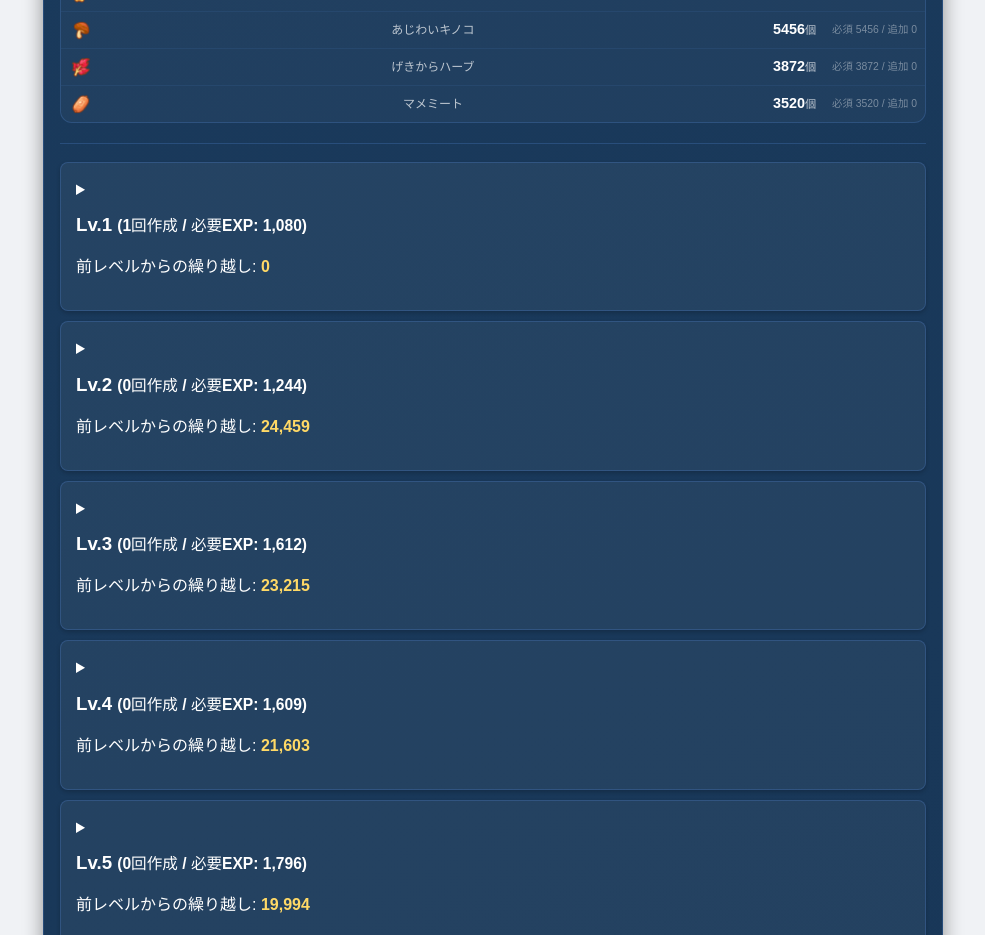
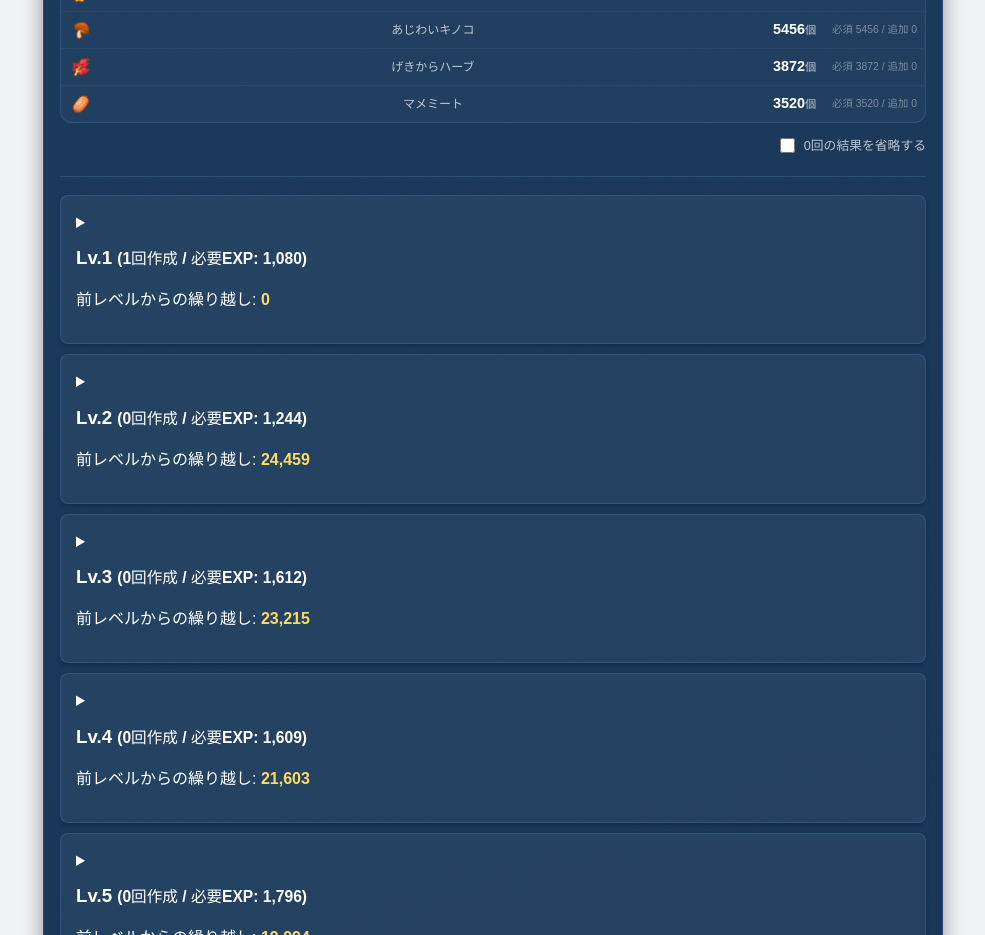
Before and after one commit to Tomattino/TomaRecipeLvSimulator, a Vue app: page / in a window 1280 px wide. Shown: the part 800-1735 px from the top of the page, without its empty margins (147-1132 px from the left). Built offline with nearby package versions, Linux system fonts and the light colour scheme.

Commit message:
feat:結果画面で0回の機能を絞りこむ機能を追加

```diff
--- a/src/components/simulator/SimulationResultList.vue
+++ b/src/components/simulator/SimulationResultList.vue
@@ -1,5 +1,5 @@
 <script setup>
-  import { computed } from 'vue'
+  import { ref, computed } from 'vue'
 
   /****  コンポーネント取り込み ****/
   import LevelResultBlock from './LevelResultBlock.vue' //レベルごとの結果
@@ -48,6 +48,13 @@
     }
   }
 
+  const hideZeroCount = ref(false);
+  const visibleLevels = computed(() => {
+    const levelsResults = store.results?.dishLevelsResults ?? [];
+    return hideZeroCount.value
+      ? levelsResults.filter(res => res.count > 0)
+      : levelsResults;
+  });
 
 </script>
 
@@ -76,11 +83,15 @@
               :totalDishCoutnt="store.results.totalCookCount"
               :totalExtraIngredients="totalExtraIngredients"
             />
+
+            <label class="hide-zero-toggle">
+              <input type="checkbox" v-model="hideZeroCount" />0回の結果を省略する
+            </label>
         </div>
 
         <!-- レベルごとの結果リスト -->
         <LevelResultBlock
-            v-for="res in store.results?.dishLevelsResults "
+            v-for="res in visibleLevels "
             :key="res.level"
             :res="res"
         />
@@ -142,4 +153,22 @@
     color: rgba(255,152,0,0.9);
   }
   .btn-reset:hover { background: rgba(255,252,0,0.25); }
+
+  .hide-zero-toggle {
+    display: flex;
+    align-items: center;
+    gap: 6px;
+    font-size: 0.8rem;
+    color: rgba(255,255,255,0.7);
+    cursor: pointer;
+    width: fit-content;
+    margin-left: auto;
+    margin-top: 12px;
+  }
+  .hide-zero-toggle input[type="checkbox"] {
+    accent-color: #3498db;
+    width: 15px;
+    height: 15px;
+    cursor: pointer;
+  }
 </style>
```
